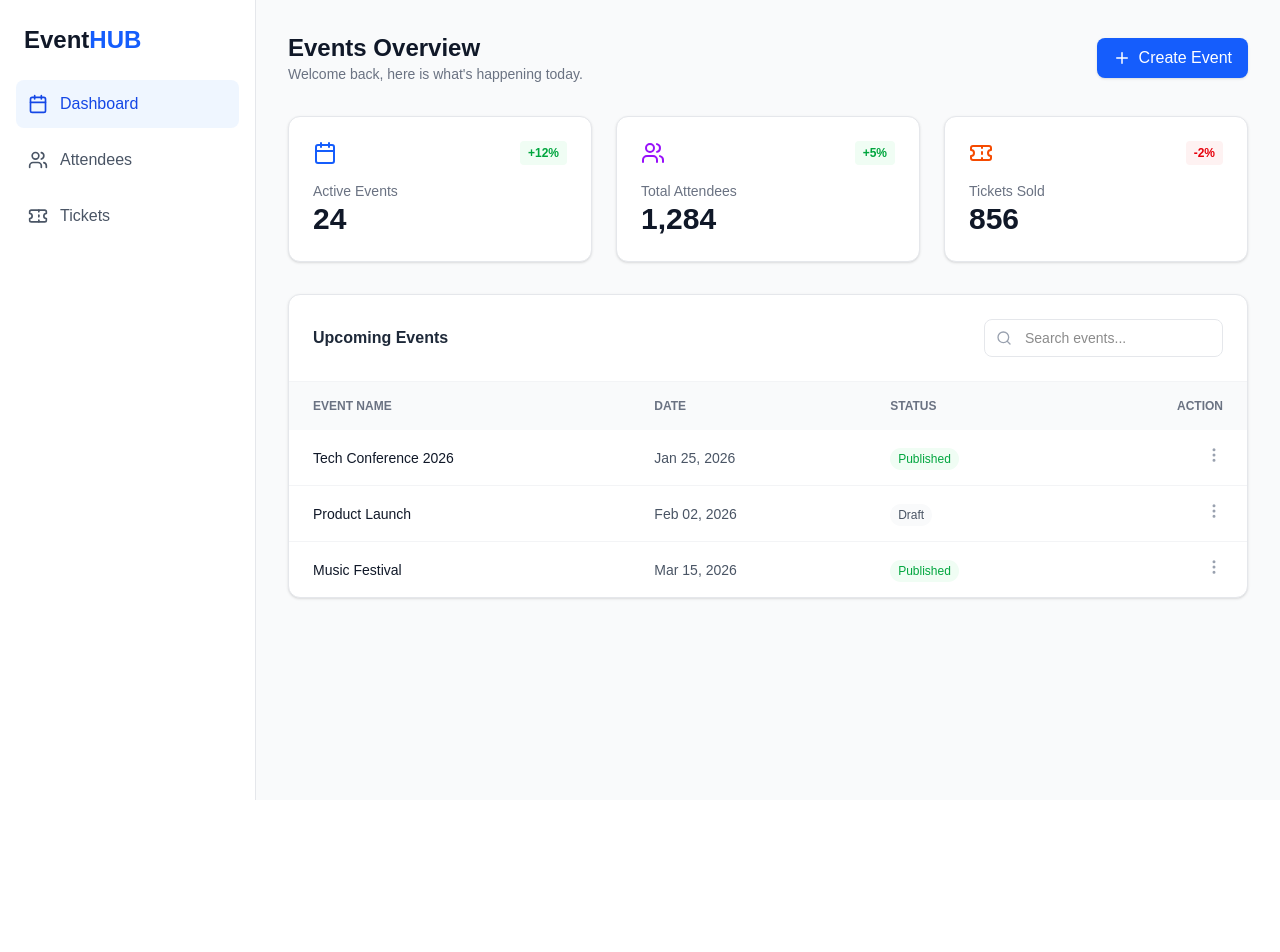
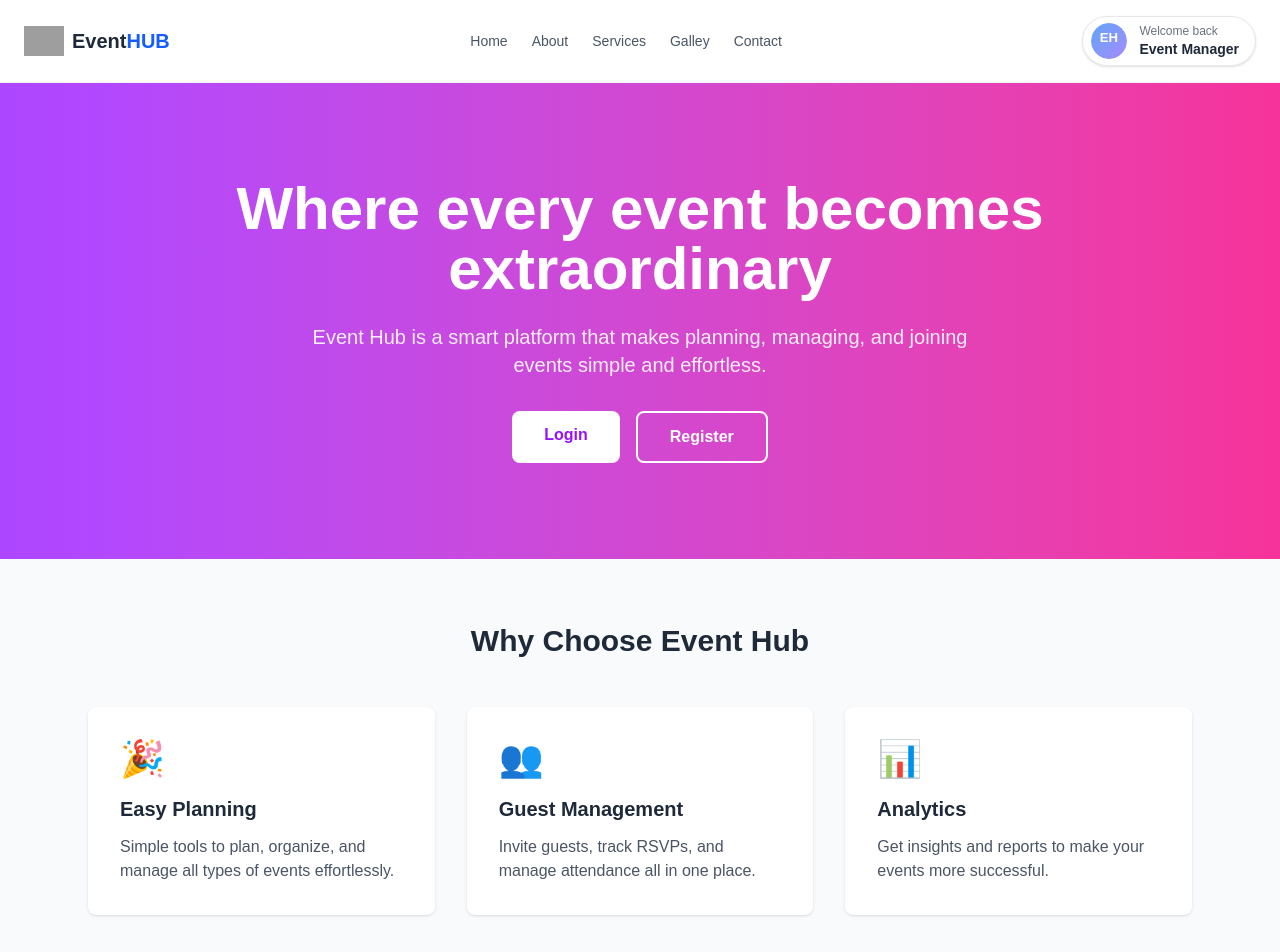
Before and after one commit to iamsabinakhanal/event_hub, a Next.js app: page / in a window 1280 px wide. Shown: the top 952 px of the page. Before the commit the page ends 800 px from the top, so only its background shows below. Built offline with nearby package versions, Linux system fonts and the light colour scheme; grey boxes are pictures that could not be loaded.

Commit message:
feat: improve homepage layout and routing logic

```diff
--- a/app/page.tsx
+++ b/app/page.tsx
@@ -1,127 +1,64 @@
-"use client";
-
+import Navbar from "./components/navbar";
 import Link from "next/link";
-import {
-  Calendar,
-  Users,
-  Ticket,
-  Plus,
-  Search,
-  MoreVertical
-} from "lucide-react"; // Using Lucide for clean icons
 
 export default function HomePage() {
   return (
-    <div className="min-h-screen bg-gray-50 flex">
-      {/* 1. Sidebar */}
-      <aside className="w-64 bg-white border-r border-gray-200 hidden md:flex flex-col">
-        <div className="p-6">
-          <span className="text-2xl font-bold text-gray-900">
-            Event<span className="text-blue-600">HUB</span>
-          </span>
-        </div>
-        <nav className="flex-1 px-4 space-y-2">
-          <Link href="#" className="flex items-center gap-3 p-3 bg-blue-50 text-blue-700 rounded-lg font-medium">
-            <Calendar size={20} /> Dashboard
-          </Link>
-          <Link href="#" className="flex items-center gap-3 p-3 text-gray-600 hover:bg-gray-50 rounded-lg">
-            <Users size={20} /> Attendees
-          </Link>
-          <Link href="#" className="flex items-center gap-3 p-3 text-gray-600 hover:bg-gray-50 rounded-lg">
-            <Ticket size={20} /> Tickets
-          </Link>
-        </nav>
-      </aside>
+    <div className="min-h-screen bg-gray-50">
+      <Navbar />
 
-      {/* 2. Main Content */}
-      <main className="flex-1 p-8">
-        {/* Header */}
-        <header className="flex justify-between items-center mb-8">
-          <div>
-            <h1 className="text-2xl font-bold text-gray-900">Events Overview</h1>
-            <p className="text-gray-500 text-sm">Welcome back, here is what's happening today.</p>
-          </div>
-          <button className="flex items-center gap-2 bg-blue-600 hover:bg-blue-700 text-white px-4 py-2 rounded-lg font-medium transition-all shadow-sm">
-            <Plus size={18} /> Create Event
-          </button>
-        </header>
-
-        {/* Stats Grid */}
-        <div className="grid grid-cols-1 md:grid-cols-3 gap-6 mb-8">
-          <div className="p-6 bg-white border border-gray-200 rounded-xl shadow-sm">
-            <div className="flex justify-between items-start text-gray-400 mb-4">
-              <Calendar size={24} className="text-blue-600" />
-              <span className="text-xs font-semibold text-green-600 bg-green-50 px-2 py-1 rounded">+12%</span>
-            </div>
-            <p className="text-sm text-gray-500 font-medium">Active Events</p>
-            <h3 className="text-3xl font-bold text-gray-900">24</h3>
-          </div>
-
-          <div className="p-6 bg-white border border-gray-200 rounded-xl shadow-sm">
-            <div className="flex justify-between items-start text-gray-400 mb-4">
-              <Users size={24} className="text-purple-600" />
-              <span className="text-xs font-semibold text-green-600 bg-green-50 px-2 py-1 rounded">+5%</span>
-            </div>
-            <p className="text-sm text-gray-500 font-medium">Total Attendees</p>
-            <h3 className="text-3xl font-bold text-gray-900">1,284</h3>
-          </div>
-
-          <div className="p-6 bg-white border border-gray-200 rounded-xl shadow-sm">
-            <div className="flex justify-between items-start text-gray-400 mb-4">
-              <Ticket size={24} className="text-orange-600" />
-              <span className="text-xs font-semibold text-red-600 bg-red-50 px-2 py-1 rounded">-2%</span>
-            </div>
-            <p className="text-sm text-gray-500 font-medium">Tickets Sold</p>
-            <h3 className="text-3xl font-bold text-gray-900">856</h3>
-          </div>
-        </div>
-
-        {/* Upcoming Events Table */}
-        <div className="bg-white border border-gray-200 rounded-xl shadow-sm overflow-hidden">
-          <div className="p-6 border-b border-gray-100 flex justify-between items-center">
-            <h2 className="font-bold text-gray-800">Upcoming Events</h2>
-            <div className="relative">
-              <Search className="absolute left-3 top-1/2 -translate-y-1/2 text-gray-400" size={16} />
-              <input
-                type="text"
-                placeholder="Search events..."
-                className="pl-10 pr-4 py-2 border border-gray-200 rounded-lg text-sm outline-none focus:ring-2 focus:ring-blue-100"
-              />
+      <main>
+        {/* Hero Section */}
+        <section className="bg-gradient-to-r from-purple-500 to-pink-500 text-white py-24">
+          <div className="max-w-6xl mx-auto px-6 text-center">
+            <h1 className="text-5xl md:text-6xl font-bold mb-6">
+              Where every event becomes extraordinary
+            </h1>
+            <p className="text-xl opacity-90 mb-8 max-w-2xl mx-auto">
+              Event Hub is a smart platform that makes planning, managing, and joining events simple and effortless.
+            </p>
+            <div className="flex gap-4 justify-center flex-wrap">
+              <Link href="/login" className="bg-white text-purple-600 px-8 py-3 rounded-lg font-semibold hover:bg-gray-100 transition">
+                Login
+              </Link>
+              <Link href="/register" className="border-2 border-white text-white px-8 py-3 rounded-lg font-semibold hover:bg-white/10 transition">
+                Register
+              </Link>
             </div>
           </div>
-          <table className="w-full text-left">
-            <thead className="bg-gray-50 text-gray-500 text-xs uppercase font-semibold">
-              <tr>
-                <th className="px-6 py-4">Event Name</th>
-                <th className="px-6 py-4">Date</th>
-                <th className="px-6 py-4">Status</th>
-                <th className="px-6 py-4 text-right">Action</th>
-              </tr>
-            </thead>
-            <tbody className="divide-y divide-gray-100 text-sm">
-              {[
-                { name: "Tech Conference 2026", date: "Jan 25, 2026", status: "Published", color: "text-green-600 bg-green-50" },
-                { name: "Product Launch", date: "Feb 02, 2026", status: "Draft", color: "text-gray-600 bg-gray-50" },
-                { name: "Music Festival", date: "Mar 15, 2026", status: "Published", color: "text-green-600 bg-green-50" },
-              ].map((event, i) => (
-                <tr key={i} className="hover:bg-gray-50 transition-colors">
-                  <td className="px-6 py-4 font-medium text-gray-900">{event.name}</td>
-                  <td className="px-6 py-4 text-gray-600">{event.date}</td>
-                  <td className="px-6 py-4">
-                    <span className={`px-2 py-1 rounded-full text-xs font-medium ${event.color}`}>
-                      {event.status}
-                    </span>
-                  </td>
-                  <td className="px-6 py-4 text-right">
-                    <button className="text-gray-400 hover:text-gray-600">
-                      <MoreVertical size={18} />
-                    </button>
-                  </td>
-                </tr>
-              ))}
-            </tbody>
-          </table>
-        </div>
+        </section>
+
+        {/* Features Section */}
+        <section className="max-w-6xl mx-auto px-6 py-16">
+          <h2 className="text-3xl font-bold text-gray-800 mb-12 text-center">Why Choose Event Hub</h2>
+          <div className="grid grid-cols-1 md:grid-cols-3 gap-8">
+            <div className="bg-white p-8 rounded-lg shadow hover:shadow-lg transition">
+              <div className="text-4xl mb-4">🎉</div>
+              <h3 className="text-xl font-bold text-gray-800 mb-3">Easy Planning</h3>
+              <p className="text-gray-600">Simple tools to plan, organize, and manage all types of events effortlessly.</p>
+            </div>
+            <div className="bg-white p-8 rounded-lg shadow hover:shadow-lg transition">
+              <div className="text-4xl mb-4">👥</div>
+              <h3 className="text-xl font-bold text-gray-800 mb-3">Guest Management</h3>
+              <p className="text-gray-600">Invite guests, track RSVPs, and manage attendance all in one place.</p>
+            </div>
+            <div className="bg-white p-8 rounded-lg shadow hover:shadow-lg transition">
+              <div className="text-4xl mb-4">📊</div>
+              <h3 className="text-xl font-bold text-gray-800 mb-3">Analytics</h3>
+              <p className="text-gray-600">Get insights and reports to make your events more successful.</p>
+            </div>
+          </div>
+        </section>
+
+        {/* CTA Section */}
+        <section className="bg-pink-100 py-16">
+          <div className="max-w-6xl mx-auto px-6 text-center">
+            <h2 className="text-3xl font-bold text-gray-800 mb-4">Ready to Get Started?</h2>
+            <p className="text-gray-600 mb-8 text-lg">Join thousands of event planners using Event Hub</p>
+            <Link href="/register" className="bg-purple-600 text-white px-8 py-3 rounded-lg font-semibold hover:bg-purple-700 transition inline-block">
+              Create Your Account
+            </Link>
+          </div>
+        </section>
       </main>
     </div>
   );
```
